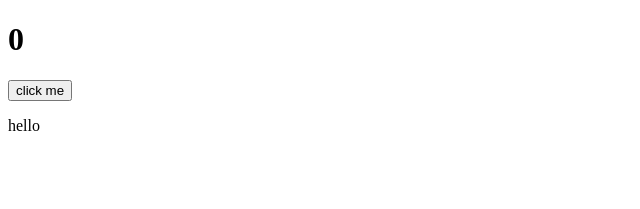
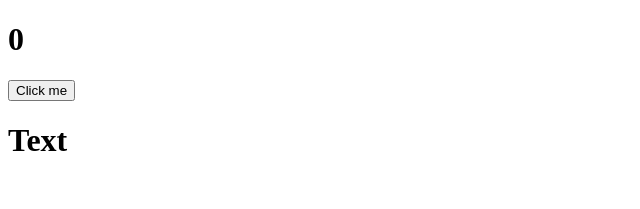
Before and after one commit to Albert-2024/react, a React (Create React App) app: page / in a window 1280 px wide. Shown: the top 209 px of the page, without its empty margins (0-640 px from the left). Built offline with nearby package versions, Linux system fonts and the light colour scheme.

Commit message:
use Reducer completed

```diff
--- a/src/useReducerMan/Reducer.js
+++ b/src/useReducerMan/Reducer.js
@@ -1,20 +1,27 @@
-import React,{useState} from 'react'
+import React,{useReducer} from 'react';
+
+const reducer = (state,action) => {
+  switch(action.type){
+    case 'INCREMENT':
+      return { count: state.count + 1, showText: state.showText };;
+    case 'toggleText':
+      return { count: state.count , showText: !state.showText };
+    default:
+      return state;
+    }
+  }
 
 const Reducer = () => {
-  const [count, setCount] = useState(0);
-  const [showText, setShowText] = useState(true);
-
-
+  const [state,dispatch] = useReducer(reducer,{count:0, showText:true});
   return (
     <div>
-      <h1>{count}</h1>
+      <h1>{state.count}</h1>
       <button onClick={() => {
-        setCount(count+1);
-        setShowText(!showText)
-      }}>
-        click me
-      </button>
-      {showText && <p>hello</p>}
+        dispatch({type:'INCREMENT'})
+        dispatch({type:'toggleText'})
+      }}
+      > Click me</button>
+      {state.showText && <h1>Text</h1>}
     </div>
   )
 }
```
